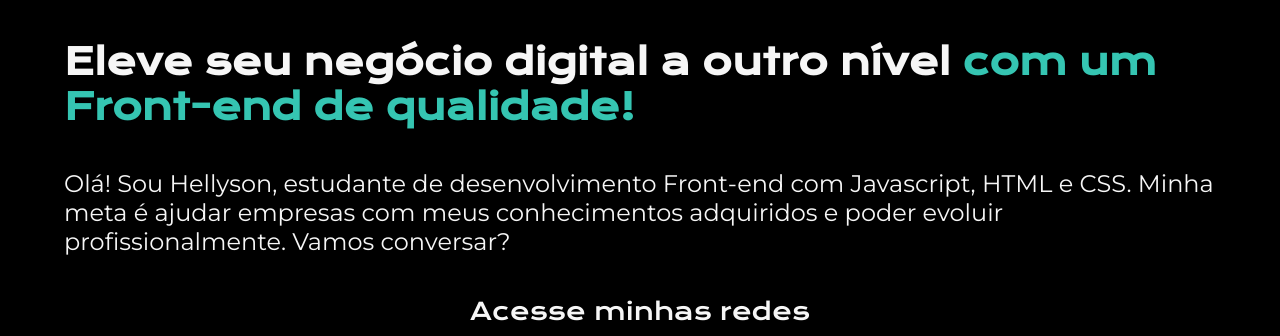
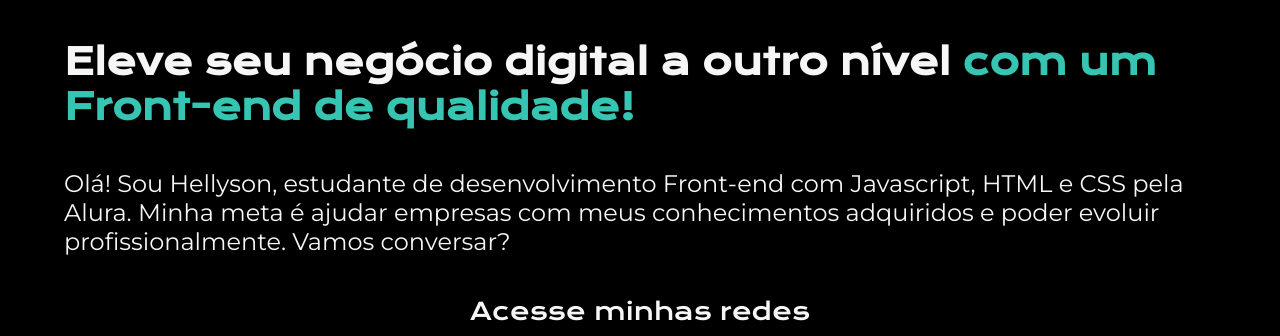
Before and after one commit to filhodel/Meu-portifolio, a plain HTML site: page index.html in a window 1280 px wide. Shown: the part 1410-1746 px from the top of the page. Drawn offline with nearby package versions, Linux system fonts and the light colour scheme.

Commit message:
Commit 2

```diff
--- a/index.html
+++ b/index.html
@@ -23,7 +23,7 @@
             </h1>
             <p class="apresentacao__conteudo__texto">
                 Olá! Sou Hellyson, estudante de desenvolvimento
-                Front-end com Javascript, HTML e CSS.
+                Front-end com Javascript, HTML e CSS pela Alura.
                 Minha meta é ajudar empresas com meus conhecimentos adquiridos e
                 poder evoluir profissionalmente. Vamos conversar?</p>
                 <div class="apresentacao__links">
```
